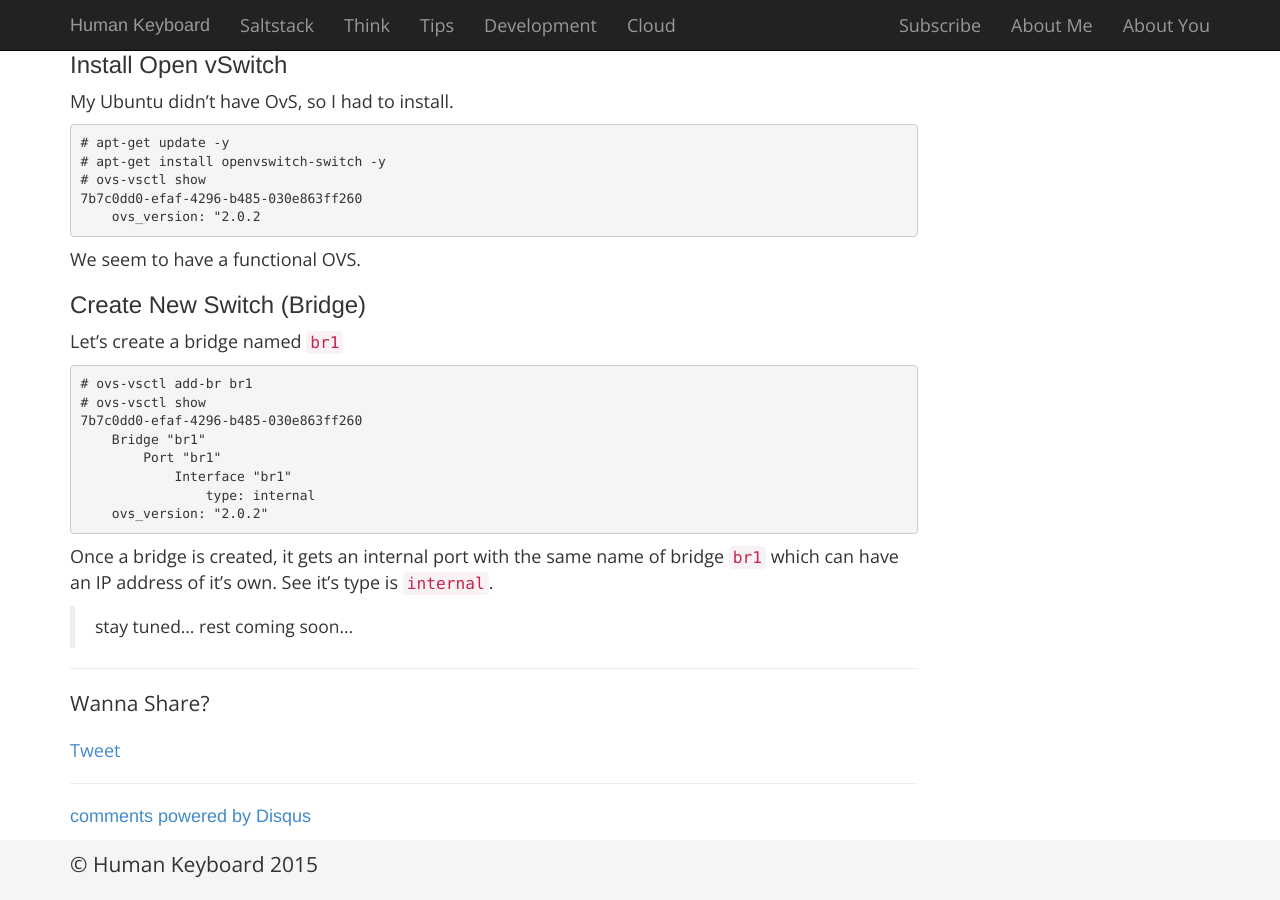
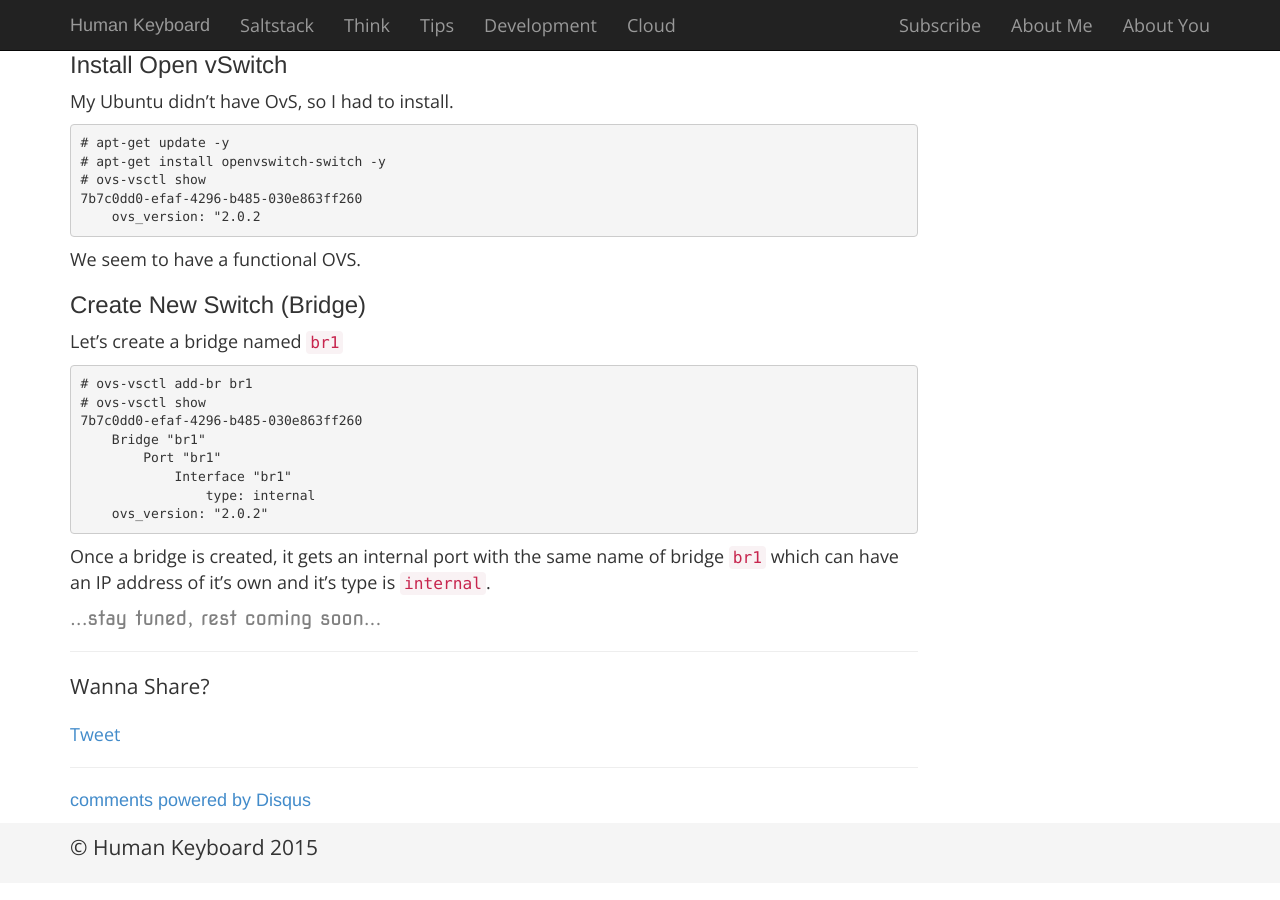
Before and after one commit to ozgurakan/ozgurakan.github.io, a Jekyll site: the page built from _posts/2015-06-08-openvswtich-network-namespaces.markdown, in a window 1280 px wide and 900 px high, scrolled down 4649 px. Built offline with Jekyll 4.4.1, drawn with Linux system fonts in a browser that asks for light colours; nearby versions of some CDN libraries; Markdown is read by kramdown in place of the engine named in the settings; comment, search, counter and statistics services are not loaded; some of the changed text lies outside the part shown.

Commit message:
wording changes

```diff
--- a/_posts/2015-06-08-openvswtich-network-namespaces.markdown
+++ b/_posts/2015-06-08-openvswtich-network-namespaces.markdown
@@ -38,7 +38,7 @@ ip tools, so `ip` command is used to alter network namespaces. To list available
 
 We just booted up our linux VM and have no namespaces yet except the default one. The command we ran above is executed in the default network namespace.
 
-## Two NameSpaces, 4 Virtual and One Physical Interface and 2 VLANs
+## Two Namespaces, 4 Virtual and One Physical Interface and 2 VLANs
 
 I want to create two network namespaces (`ns1` and `ns2`), create two virtual interfaces in each (`tap1a`, `tab1b`, `tap2a` and `tap2b`), use VLANs (tagged as `100` and `200`) to isolate traffic between these two interfaces and also want to connect physical interface (`eth0`) to the OvS bridge (`br1`) so default network namespace can also communicate with these network namespaces and could be used as gateway.
 
@@ -93,6 +93,7 @@ Let's create a bridge named `br1`
                     type: internal
         ovs_version: "2.0.2"
 
-Once a bridge is created, it gets an internal port with the same name of bridge `br1` which can have an IP address of it's own. See it's type is `internal`.
+Once a bridge is created, it gets an internal port with the same name of bridge `br1` which can have an IP address of it's own and it's type is `internal`.
 
-> stay tuned... rest coming soon...
+
+<p class="highlight">...stay tuned, rest coming soon...</p>
```
